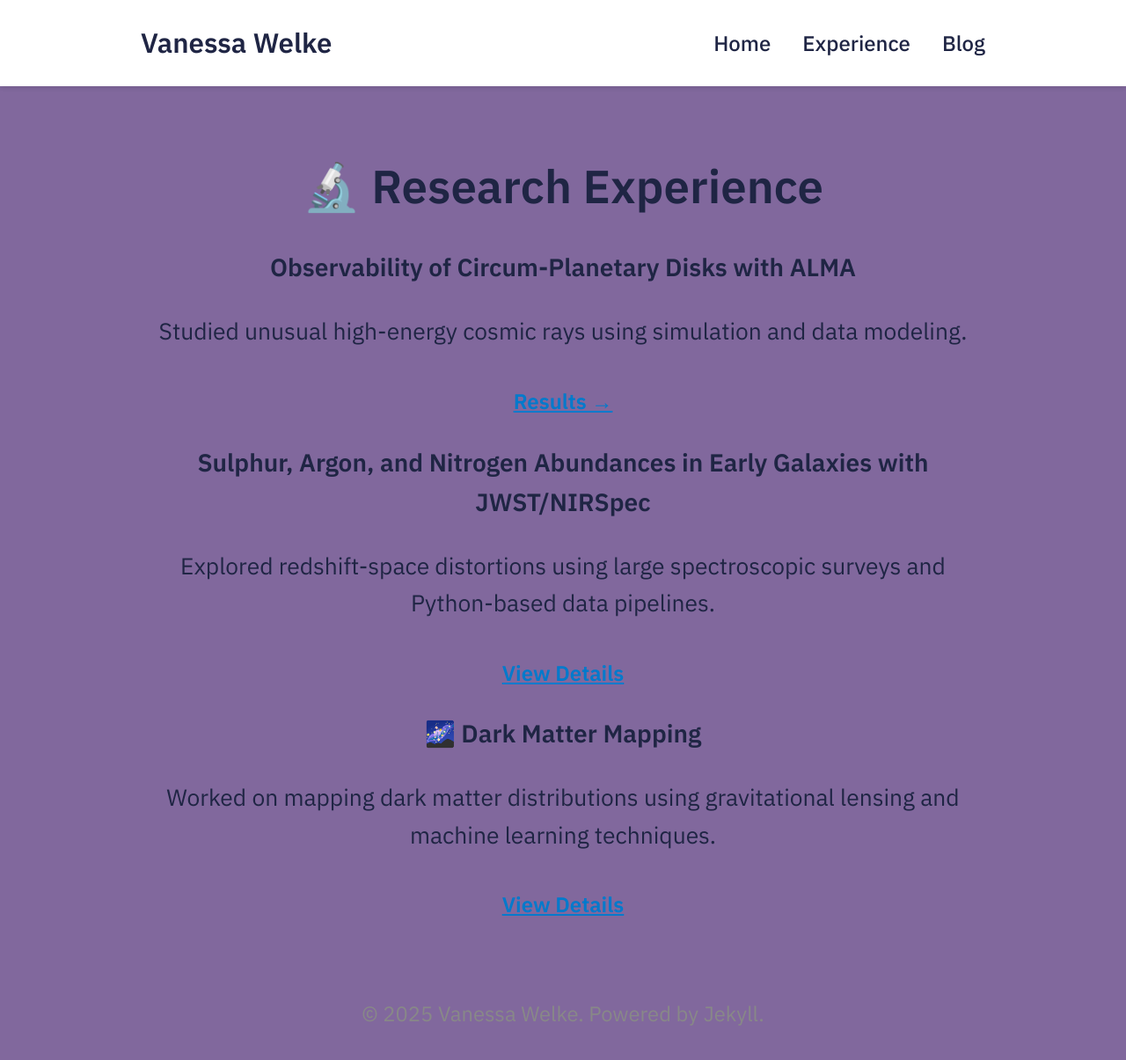
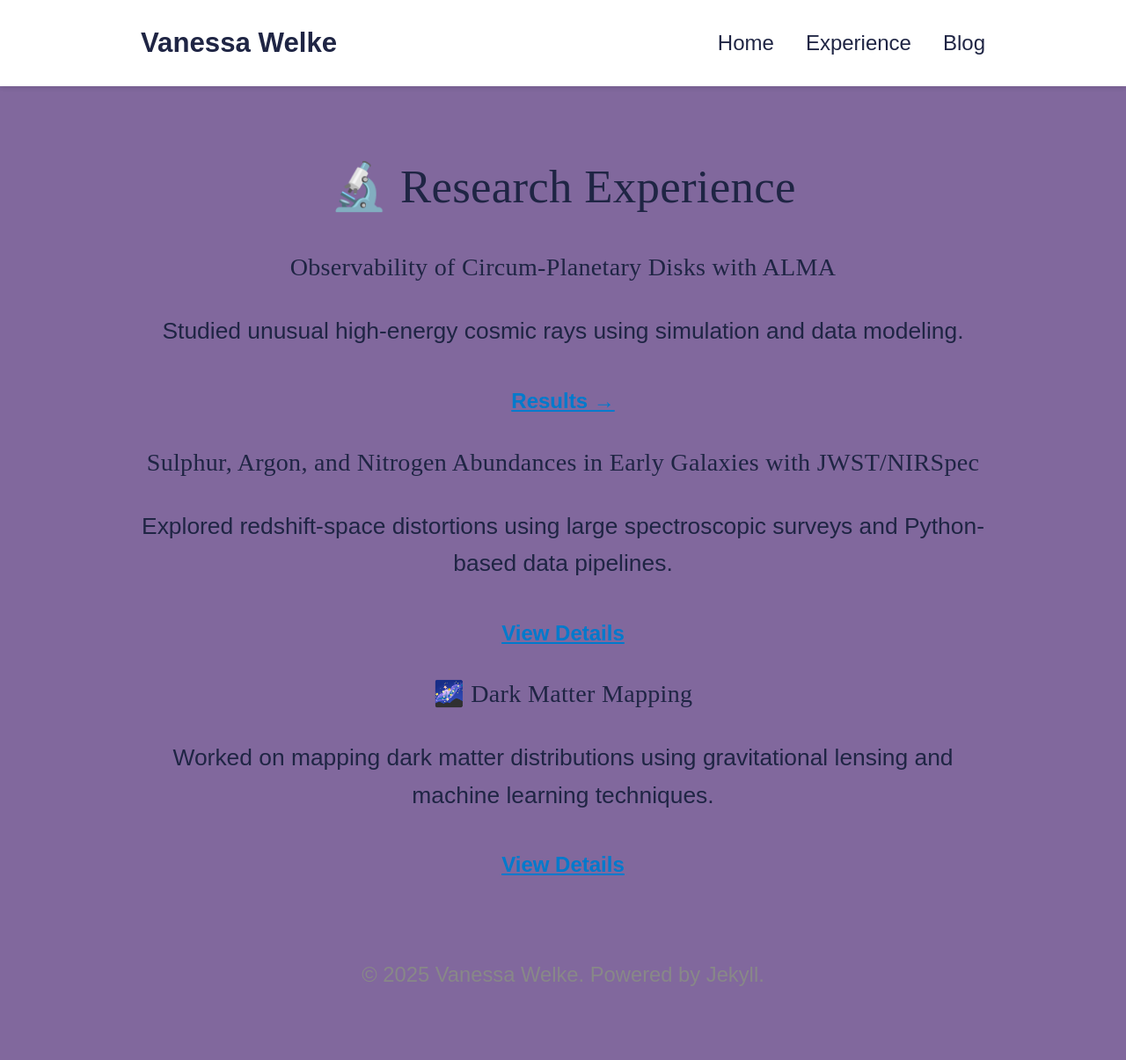
Before and after one commit to VWelke/personal_website, a Jekyll site: the page built from experience/index.md, in a window 1280 px wide and 1215 px high. Shown: the top 1205 px of the window at 88% size. Built offline with Jekyll 4.4.1, drawn with Linux system fonts in a browser that asks for light colours.

Commit message:
Update style.css

```diff
--- a/assets/css/style.css
+++ b/assets/css/style.css
@@ -1,6 +1,6 @@
 /* Base style */
 body {
-  font-family: 'IBM Plex Sans', sans-serif;
+  font-family: 'Poppins', sans-serif;
   background-color: #81689D;
   margin: 0;
   padding: 0;
@@ -8,6 +8,13 @@ body {
   font-size: 24px; /* ⬅️ Bigger base text */
   line-height: 1.6;
 }
+
+h1, h2, h3, h4, h5, h6 {
+  font-family: 'Times New Roman', serif;
+  font-weight: normal;
+  letter-spacing: 0.3px;
+}
+
 
 /* Navbar */
 .navbar {
```
